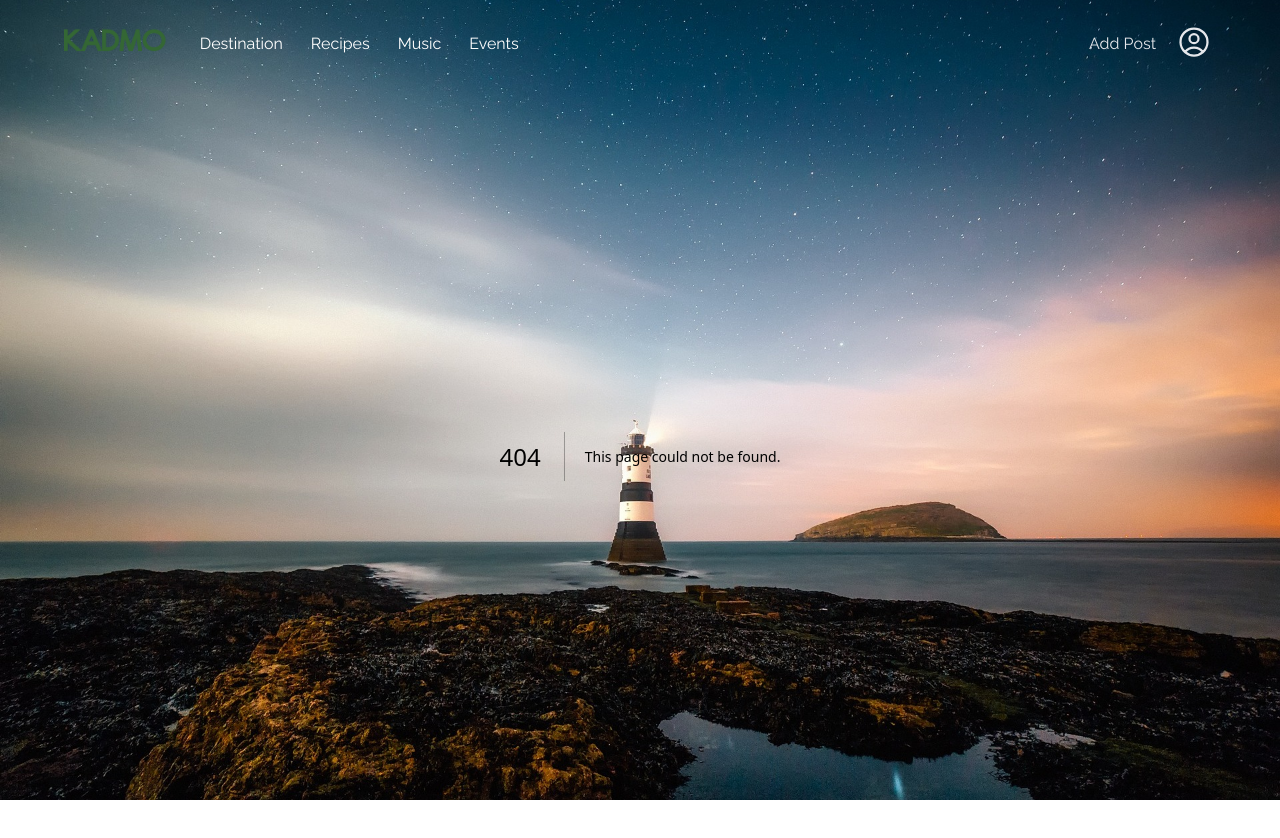
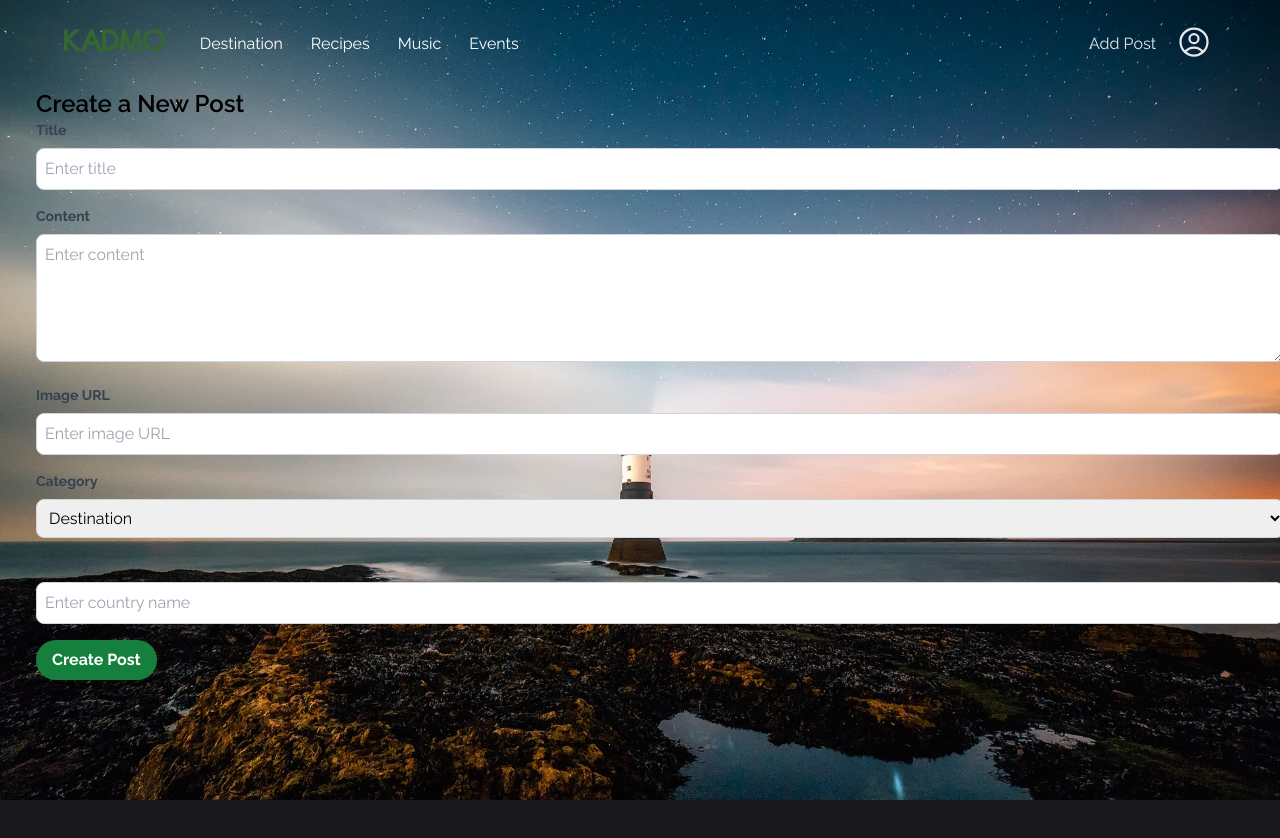
Before and after one commit to marijae04/Kadmo, a Next.js app: page /add-post in a window 1280 px wide. Before the commit this address had no page. Shown: the top 838 px of the page. After the commit the page ends 800 px from the top, so only its background shows below. Built offline with nearby package versions, Linux system fonts and the light colour scheme.

Commit message:
add post page

```diff
--- a/src/app/AppBar.tsx
+++ b/src/app/AppBar.tsx
@@ -55,7 +55,7 @@ const AppBar = () => {
         </div>
 
         <div className="flex flex-row ml-auto gap-7 items-center">
-          <a href="/add" className="lg:flex items-center gap-2 cursor-pointer relative">
+          <a href="/add-post" className="lg:flex items-center gap-2 cursor-pointer relative">
             <PencilSquareIcon className="hidden lg:w-6 lg:h-6 text-gray-200 hover:text-gray-300 cursor-pointer transition" />
             <span className="text-gray-200 hover:text-gray-300 cursor-pointer transition">Add Post</span>
           </a>
--- /dev/null
+++ b/src/app/add-post/page.tsx
@@ -0,0 +1,133 @@
+"use client"
+import React, { useState } from "react";
+import { Category, Country } from "@prisma/client";
+import Link from "next/link";
+
+const AddPost: React.FC = () => {
+  const [title, setTitle] = useState<string>("");
+  const [content, setContent] = useState<string>("");
+  const [imageUrl, setImageUrl] = useState<string>("");
+  const [category, setCategory] = useState<Category>("Destination");
+  const [country, setCountry] = useState<string>("");
+
+  const renderSongUrlInput = () => {
+    if (category === "Music") {
+      return (
+        <div className="mb-4">
+          <label className="block text-gray-700 text-sm font-bold mb-2">
+            Song URL
+          </label>
+          <input
+            type="text"
+            placeholder="Enter song URL"
+            className="border border-gray-300 rounded-lg p-2 w-full"
+          />
+        </div>
+      );
+    }
+    return null;
+  };
+
+  const handleSubmit = (e: React.FormEvent) => {
+    e.preventDefault();
+
+    const post = {
+      title,
+      content,
+      imageUrl,
+      category,
+      country,
+    };
+
+    console.log("Post data:", post);
+
+    setTitle("");
+    setContent("");
+    setImageUrl("");
+    setCategory("Destination");
+    setCountry("");
+  };
+
+  return (
+    <div className="container mx-auto mt-4 p-4 ml-5">
+      <h1 className="text-2xl font-semibold">Create a New Post</h1>
+      <form onSubmit={handleSubmit}>
+        <div className="mb-4">
+          <label className="block text-gray-700 text-sm font-bold mb-2">
+            Title
+          </label>
+          <input
+            type="text"
+            placeholder="Enter title"
+            value={title}
+            onChange={(e) => setTitle(e.target.value)}
+            className="border border-gray-300 rounded-lg p-2 w-full"
+            required
+          />
+        </div>
+        <div className="mb-4">
+          <label className="block text-gray-700 text-sm font-bold mb-2">
+            Content
+          </label>
+          <textarea
+            placeholder="Enter content"
+            value={content}
+            onChange={(e) => setContent(e.target.value)}
+            className="border border-gray-300 rounded-lg p-2 w-full h-32"
+            required
+          />
+        </div>
+        <div className="mb-4">
+          <label className="block text-gray-700 text-sm font-bold mb-2">
+            Image URL
+          </label>
+          <input
+            type="text"
+            placeholder="Enter image URL"
+            value={imageUrl}
+            onChange={(e) => setImageUrl(e.target.value)}
+            className="border border-gray-300 rounded-lg p-2 w-full"
+          />
+        </div>
+        <div className="mb-4">
+          <label className="block text-gray-700 text-sm font-bold mb-2">
+            Category
+          </label>
+          <select
+            value={category}
+            onChange={(e) => setCategory(e.target.value as Category)}
+            className="border border-gray-300 rounded-lg p-2 w-full"
+            required
+          >
+            <option value="Destination">Destination</option>
+            <option value="Recipes">Recipes</option>
+            <option value="Music">Music</option>
+            <option value="Events">Events</option>
+          </select>
+        </div>
+        <div className="mb-4">
+          <label className="block text-gray-700 text-sm font-bold mb-2">
+            Country
+          </label>
+          <input
+            type="text"
+            placeholder="Enter country name"
+            value={country}
+            onChange={(e) => setCountry(e.target.value)}
+            className="border border-gray-300 rounded-lg p-2 w-full"
+            required
+          />
+        </div>
+        {renderSongUrlInput()}
+        <button
+          type="submit"
+          className="bg-green-700 text-white font-bold py-2 px-4 rounded-full hover:bg-green-900"
+        >
+          Create Post
+        </button>
+      </form>
+    </div>
+  );
+};
+
+export default AddPost;
```
Also changed, not shown: src/app/add-post/AddPost.tsx (deleted).
